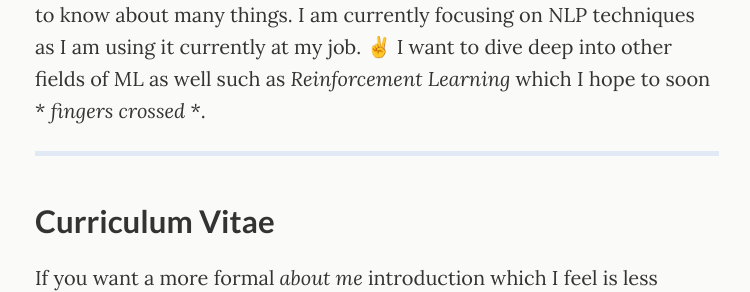
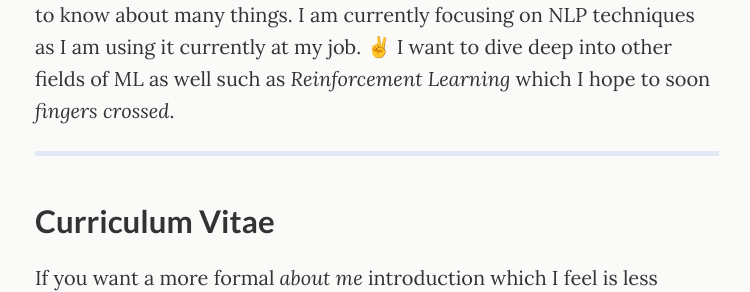
Before and after one commit to hrgupta/hrgupta.github.io, a Jekyll site: the page built from _pages/about.md, in a window 1280 px wide. Shown: the part 374-666 px from the top of the page, without its empty margins (263-1013 px from the left). Built offline with Jekyll 4.4.1, drawn with Linux system fonts in a browser that asks for light colours.

```diff
--- a/_pages/about.md
+++ b/_pages/about.md
@@ -16,7 +16,7 @@ permalink: /about/
 </figure>
 {:/}
 
-Along with being a tech professional ✨ I have varied interests 👀 (business, technology, design, philosophy)💯. I like to read and keep me informed about a lot of stuff since I have a voracious appetite to know about many things. I am currently focusing on NLP techniques as I am using it currently at my job. ✌️ I want to dive deep into other fields of ML as well such as *Reinforcement Learning* which I hope to soon * *fingers crossed* *.
+Along with being a tech professional ✨ I have varied interests 👀 (business, technology, design, philosophy)💯. I like to read and keep me informed about a lot of stuff since I have a voracious appetite to know about many things. I am currently focusing on NLP techniques as I am using it currently at my job. ✌️ I want to dive deep into other fields of ML as well such as *Reinforcement Learning* which I hope to soon *fingers crossed*.
 
 ---
 
```
